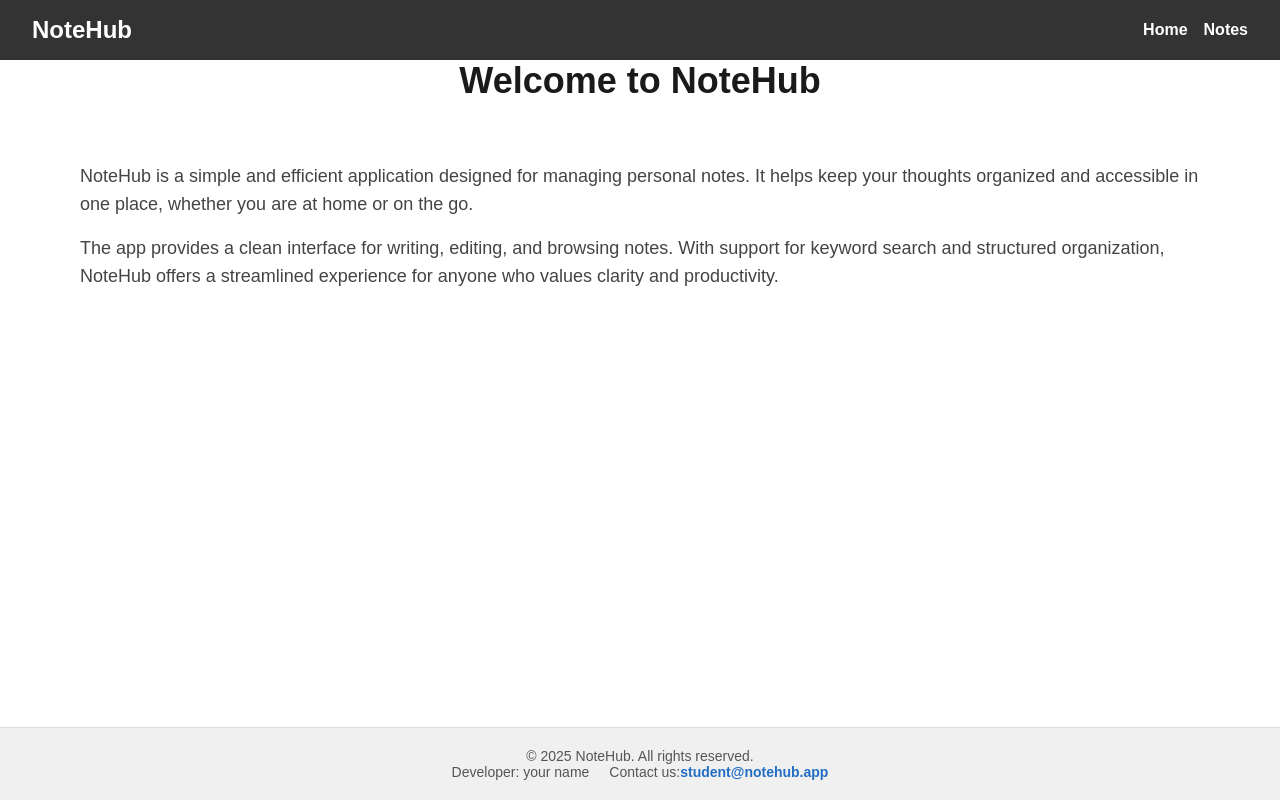
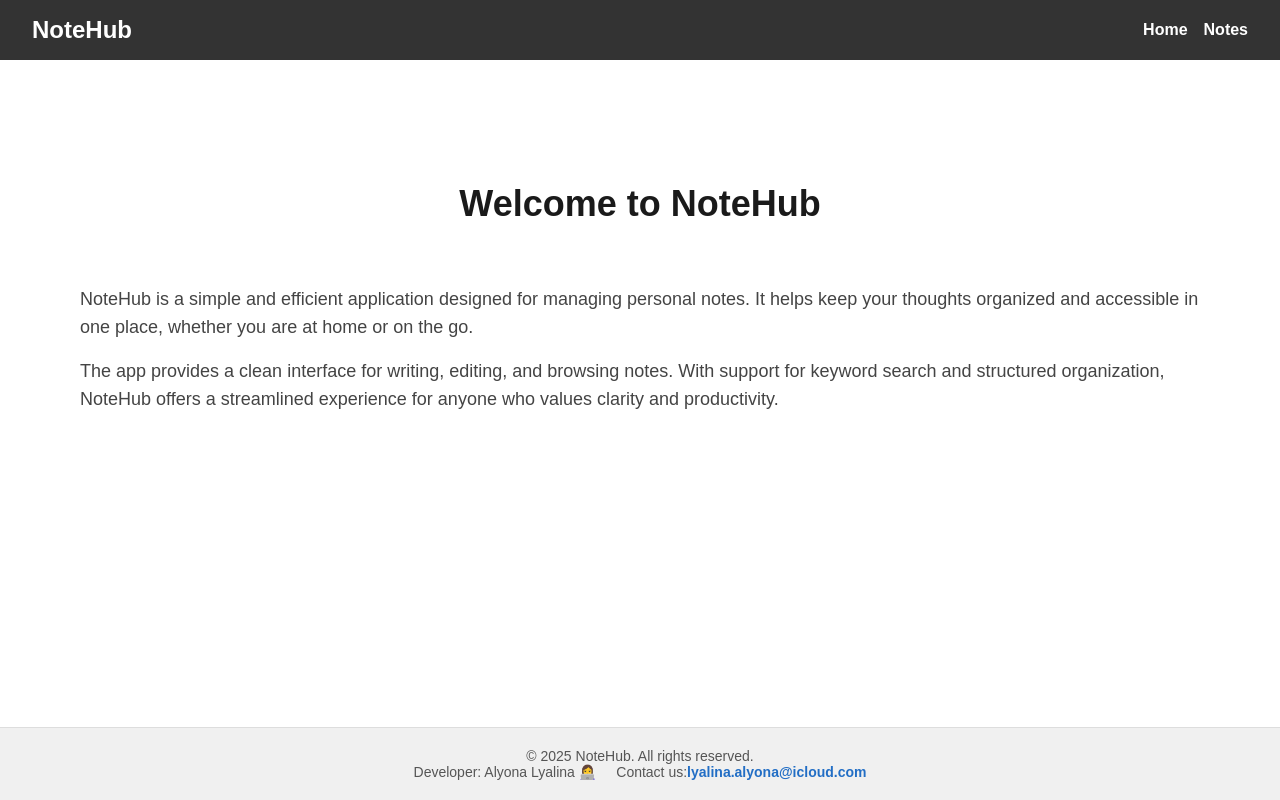
Before and after one commit to Alyona-Lyalina/06-notehub-nextjs, a Next.js app: page / in a window 1280 px wide. Built offline with nearby package versions, Linux system fonts and the light colour scheme.

Commit message:
add styles

```diff
--- a/app/page.module.css
+++ b/app/page.module.css
@@ -1,8 +1,12 @@
 .main {
   flex: 1;
+  display: flex;
+  align-items: center;
+  justify-content: center;
 }
 
 .container {
+  transform: translateY(-80px);
   width: 90%;
   max-width: 1280px;
   margin: 0px auto;
--- a/components/Footer/Footer.tsx
+++ b/components/Footer/Footer.tsx
@@ -6,10 +6,10 @@ const Footer = () => {
       <div className={css.content}>
         <p>© {new Date().getFullYear()} NoteHub. All rights reserved.</p>
         <div className={css.wrap}>
-          <p>Developer: your name</p>
+          <p>Developer: Alyona Lyalina 👩‍💻</p>
           <p>
             Contact us:
-            <a href="mailto:student@notehub.app">student@notehub.app</a>
+            <a href="mailto:student@notehub.app">lyalina.alyona@icloud.com</a>
           </p>
         </div>
       </div>
```
